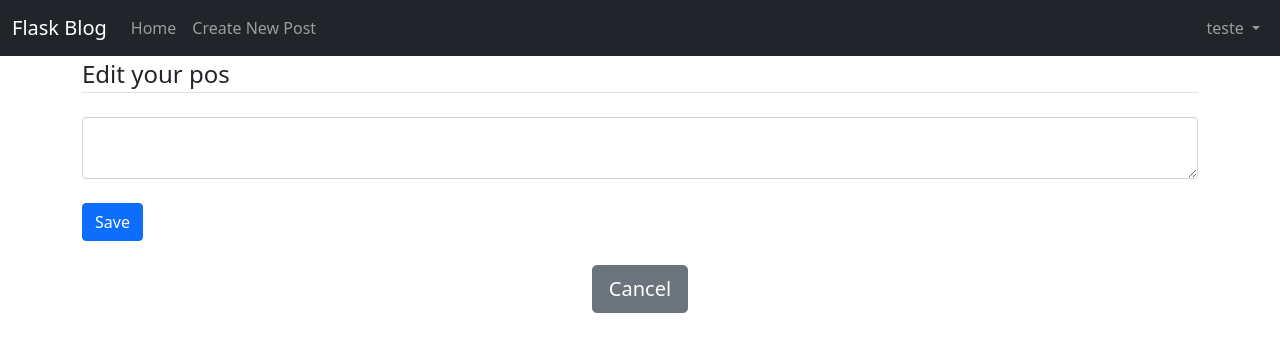
After one commit to lgmarin/Flask-blog, a Flask app: page /edit-post/1 in a window 1280 px wide. The commit adds this page. Shown: the top 352 px of the page. Run offline with Flask 2, Linux system fonts and the light colour scheme; a user stored in the database is signed in; data comes from the database, SQL or seed files in the repository; both versions use the stored data as it was after the commit; parts of the project's set-up code (start-up, migrations or seed data) failed here and were passed over; some libraries are stand-ins or nearby versions.

Commit message:
Edit posts available

```diff
--- /dev/null
+++ b/website/templates/edit-post.html.j2
@@ -0,0 +1,4 @@
+{% extends "post.html.j2"%}
+{% block title %}Edit Post{% endblock %}
+{% block submit_msg %}Edit your pos{% endblock %}
+{% block submit_btn %}Save{% endblock %}
--- /dev/null
+++ b/website/templates/post.html.j2
@@ -0,0 +1,20 @@
+{% extends "base.html.j2"%}
+{% block title %}{% endblock %}
+{% block content %}
+    <div class="content-section">
+        <form method="POST">
+            <fieldset class="form-group">
+                <legend class="border-bottom mb-4">{% block submit_msg %}{% endblock %}</legend>
+                <div class="form-group">
+                    <textarea name="text" id="text" class="form-control"></textarea>
+                </div>
+            </fieldset>
+            <br>
+            <button type="submit" class="btn btn-primary">{% block submit_btn %}{% endblock %}</button>
+        </form>
+        <br>
+        <div align="center">
+            <a href="/home"><button type="button" class="btn btn-lg btn-secondary">Cancel</button></a>
+        </div>
+    </div>
+{% endblock %}
--- a/website/templates/posts-div.html.j2
+++ b/website/templates/posts-div.html.j2
@@ -11,6 +11,7 @@
                         <div class="btn-group">
                             <a href="/create-comment/{{post.id}}" class="btn btn-primary">Coment</a>
                             {% if user.id == post.author %}
+                                <a href="/edit-post/{{post.id}}" class="btn btn-primary">Edit</a>
                                 <a href="/delete-post/{{post.id}}" class="btn btn-danger">Delete</a>
                                 <br/>
                             {% endif %}
--- a/website/views.py
+++ b/website/views.py
@@ -83,6 +83,37 @@ def delete_post(id):
         flash("Post deleted!")
 
     return redirect(url_for('views.home'))
+
+#Edit Post Route
+@views.route("/edit-post/<id>", methods=['GET', 'POST'])
+@login_required
+def edit_post(id):
+    """ Edit Post Route
+
+        Parameters  :   post id
+
+        Methods     :   GET, POST
+
+        Redirect to :   Main page when successfull
+    """
+
+    post = Post.query.filter_by(id=id).first()
+
+    if not post:
+        flash("Post does not exist!", category='error')
+    elif current_user.id != post.author:
+        flash("You don\'t have permission to edit this post!", category='error')
+    elif request.method == 'POST':
+        text = request.form.get('text')
+        if not text:
+            flash("Your post should not be empty!", category='error')
+        else:
+            post.text = text
+            db.session.commit()
+            flash("Post updated!", 'success')
+            return redirect(url_for('views.home'))
+
+    return render_template('edit-post.html.j2', user = current_user)
 
 
 # Like Post Route
```
Also changed, not shown: website/templates/create-comment.html.j2 (+3 -20 lines), website/templates/create-post.html.j2 (+3 -20 lines), README.md, website/database.db.
